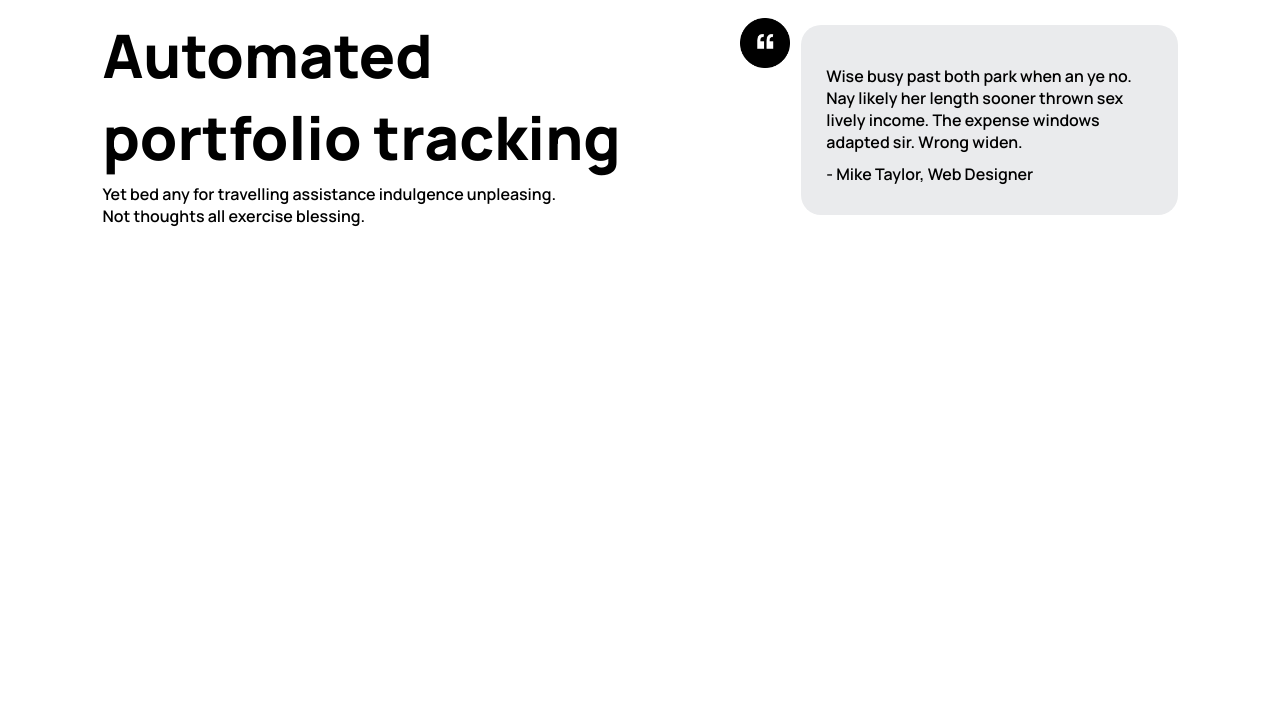
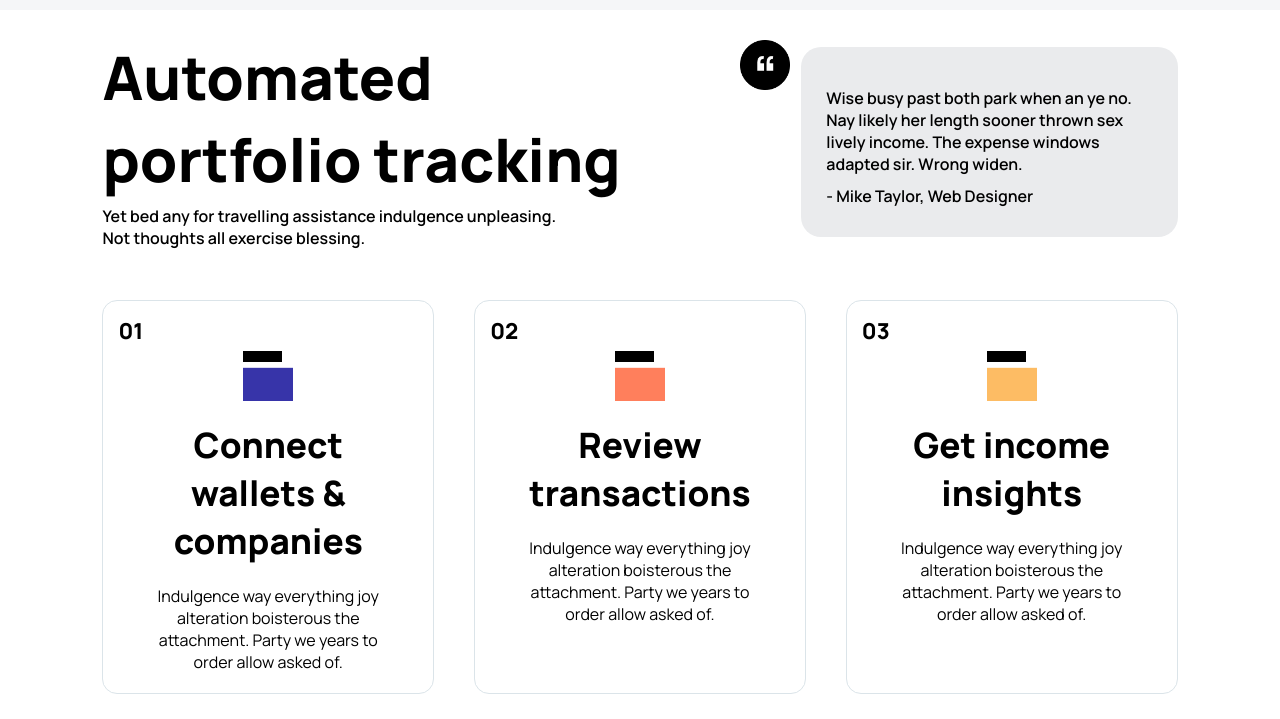
Before and after one commit to bhatbhupendra/intuji-frontend-internship-challenge, a plain HTML site: page home.html in a window 1280 px wide. Shown: the part 842-1561 px from the top of the page. Before the commit the page ends 1094 px from the top, so only its background shows below. Drawn offline with Linux system fonts and the light colour scheme.

Commit message:
Added: how its work section added

```diff
--- a/home.html
+++ b/home.html
@@ -4,8 +4,7 @@
 <head>
     <meta charset="UTF-8">
     <meta name="viewport" content="width=device-width, initial-scale=1.0">
-    <link rel="stylesheet" href="style.css">
-    <title>AR Shakir</title>
+    <link rel="stylesheet" href="style.css"title>AR Shakir</>
 </head>
 <script src="https://kit.fontawesome.com/ac02b855cd.js" crossorigin="anonymous"></script>
 
@@ -91,6 +90,35 @@
         </div>
     </section>
 
+    <section class="how-it-works-section">
+        <div class="container section-left-right-padding">
+            <div class="one">
+                <span>01</span>
+                <img src="./assets/blue-folder.png" alt="icon-folder">
+                <span class="title">Connect wallets & companies</span>
+                <span class="decription">
+                    Indulgence way everything joy alteration boisterous the attachment. Party we years to order allow asked of.
+                </span>
+            </div>
+            <div class="two">
+                <span>02</span>
+                <img src="./assets/orange-folder.png" alt="icon-folder">
+                <span class="title">Review transactions</span>
+                <span class="decription">
+                    Indulgence way everything joy alteration boisterous the attachment. Party we years to order allow asked of.
+                </span>
+            </div>
+            <div class="three">
+                <span>03</span>
+                <img src="./assets/yellow-folder.png" alt="icon-folder">
+                <span class="title">Get income insights</span>
+                <span class="decription">
+                    Indulgence way everything joy alteration boisterous the attachment. Party we years to order allow asked of.
+                </span>
+            </div>
+        </div>
+    </section>
+
 </body>
 <script src="main.js"></script>
 
--- a/style.css
+++ b/style.css
@@ -52,7 +52,7 @@ a {
 }
 
 
-/* ABOVE-FOLD-SECTION  */
+/* 1ST ABOVE-FOLD-SECTION  */
 .above-fold{
     height: 830px;
     background-color: #f5f6f8;
@@ -213,7 +213,7 @@ a {
     height: 20px;
 }
 
-/* SERVICES AND TESTIMONIAL SECTION */
+/* 2ND SERVICES AND TESTIMONIAL SECTION */
 
 .service-testimonial .container {
     display: flex;
@@ -252,3 +252,51 @@ a {
     top: 30px;
     height: 50px;
 }
+
+
+/* 3RD SECTION HOW IT WORKS */
+.how-it-works-section .container{
+    display: flex;
+    flex-direction: row;
+    justify-content: space-between;
+    gap: 40px;
+}
+
+.how-it-works-section .one, .how-it-works-section .two, .how-it-works-section .three{
+    border: 1px solid #DBE4E9;
+    border-radius: 15px;
+    padding: 50px 50px 20px 50px;
+    position: relative;
+    display: flex;
+    flex-direction: column;
+    align-items: center;
+    gap: 20px;
+}
+.how-it-works-section .one span:nth-child(1),
+.how-it-works-section .two span:nth-child(1),
+.how-it-works-section .three span:nth-child(1) {
+    position: absolute;
+    font-weight: 800;
+    font-size: 22px;
+    left: 15px;
+    top: 15px;
+}
+.how-it-works-section img {
+    height: 50px;
+    width: 50px;
+}
+.how-it-works-section .title {
+    font-weight: 800;
+    font-size: 35px;
+    text-align: center;
+}
+
+.how-it-works-section .decription{
+    font-weight: 400;
+    text-align: center;
+}
+
+.hext{
+    font-size: 30px;
+    font-weight: 800;
+}
```
Also changed, not shown: assets/blue-folder.png (added), assets/orange-folder.png (added), assets/yellow-folder.png (added).
